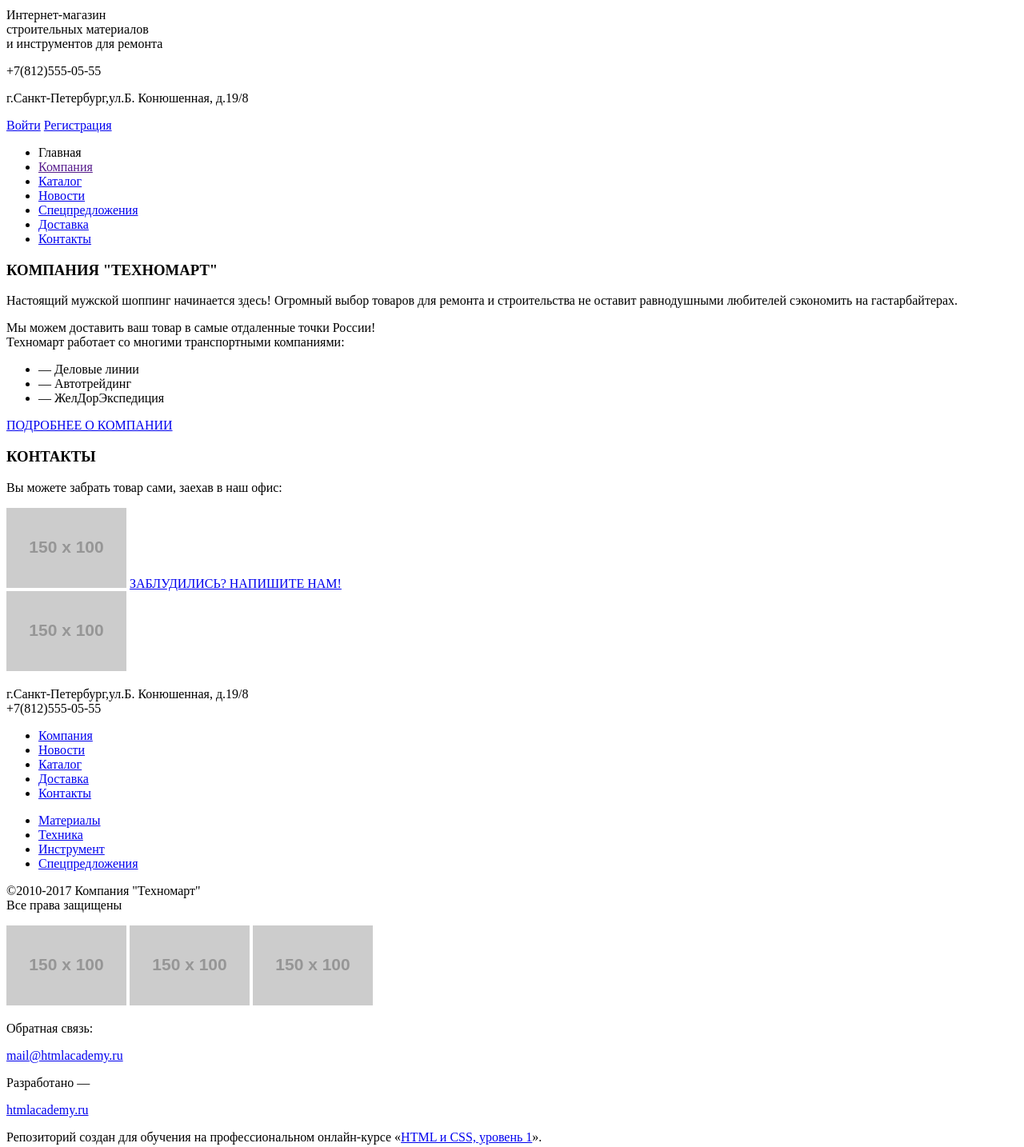
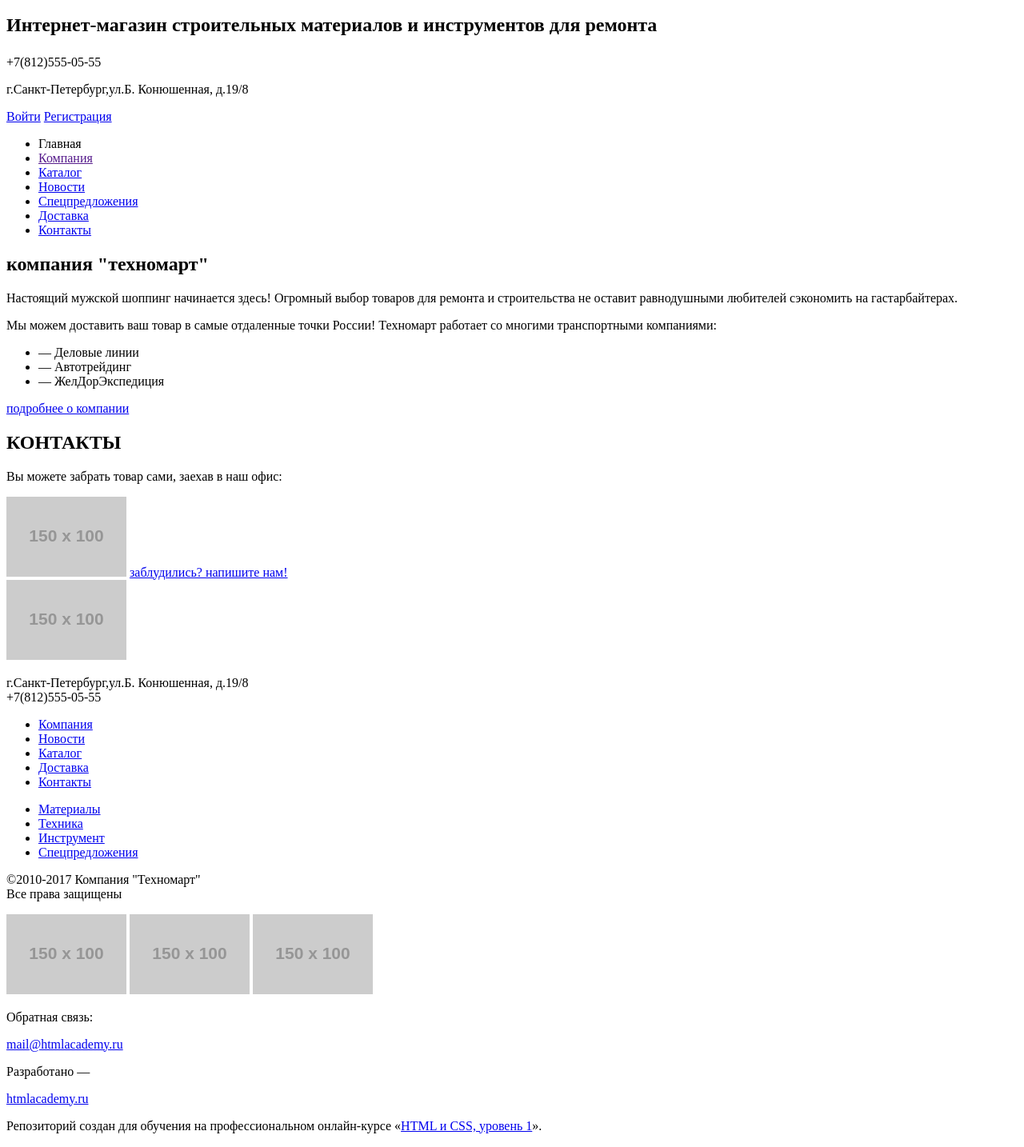
Before and after one commit to wormellow/1470113-technomart-28, a plain HTML site: page index.html in a window 1280 px wide. Shown: the part 340-1774 px from the top of the page at 80% size. Drawn offline with Linux system fonts and the light colour scheme; placeholder pictures from the web are drawn by us.

Commit message:
Update index.html

```diff
--- a/index.html
+++ b/index.html
@@ -6,36 +6,41 @@
   </head>
   <body>
 <header>
-<section>
+<div>
 <a href=''> <img src="https://via.placeholder.com/150x100" alt="">ТЕХНОМАРТ</a>
 <p>Поиск</p>
 <p>Закладки</p>
 <p>Корзина</p>
 <a href=''> <img src='https://via.placeholder.com/150x100' alt=''>Оформить заказ</a>
-</section>
+</div>
 
 <section>
-<p>
-   Интернет-магазин<br>
-   строительных материалов<br>
+<h1>
+ <p>
+   Интернет-магазин
+   строительных материалов
    и инструментов для ремонта
-</p>
-<p>+7(812)555-05-55</p>
-<p>г.Санкт-Петербург,ул.Б. Конюшенная, д.19/8</p>
-<a href='blank.html'>Войти</a>
-<a href='blank.html'>Регистрация</a>
-
+ </p>
+</h1>
+<div>
+ <p>+7(812)555-05-55</p>
+ <p>г.Санкт-Петербург,ул.Б. Конюшенная, д.19/8</p>
+</div>
+<div>
+ <a href='#'>Войти</a>
+ <a href='#'>Регистрация</a>
+</div>
 
 </section>
  <nav>
   <ul>
    <li><a>Главная</a></li>
    <li><a href=''>Компания</a></li>
-   <li><a href='blank.html'>Каталог</a></li>
-   <li><a href='blank.html'>Новости</a></li>
-   <li><a href='blank.html'>Спецпредложения</a></li>
-   <li><a href='blank.html'>Доставка</a></li>
-   <li><a href='blank.html'>Контакты</a></li>
+   <li><a href='#'>Каталог</a></li>
+   <li><a href='#'>Новости</a></li>
+   <li><a href='#'>Спецпредложения</a></li>
+   <li><a href='#'>Доставка</a></li>
+   <li><a href='#'>Контакты</a></li>
   </ul>
  </nav>
 </header>
@@ -43,51 +48,56 @@
 
 <main>
 <section>
-<h3>КОМПАНИЯ "ТЕХНОМАРТ"</h3>
+<h2>компания "техномарт"</h2>
+<div>
 <p>Настоящий мужской шоппинг начинается здесь! Огромный выбор товаров для ремонта и строительства не оставит равнодушными любителей сэкономить на гастарбайтерах.</p>
-<p>Мы можем доставить ваш товар в самые отдаленные точки России!<br>
+<p>Мы можем доставить ваш товар в самые отдаленные точки России!
    Техномарт работает со многими транспортными компаниями:</p>
+</div>
    <ul>
     <li>— Деловые линии</li>
 	<li>— Автотрейдинг</li>
 	<li>— ЖелДорЭкспедиция</li>
    </ul>
-<a href='blank.html'>ПОДРОБНЕЕ О КОМПАНИИ</a>
+<a href='#'>подробнее о компании</a>
 </section>
 
 <section>
-<h3>КОНТАКТЫ</h3>
+<h2>КОНТАКТЫ</h2>
 <p>Вы можете забрать товар сами, заехав в наш офис:</p>
 <a> <img src='https://via.placeholder.com/150x100' alt=''></a> <!--тут должна распологаться геолокация-->
-<a href='blank.html'>ЗАБЛУДИЛИСЬ? НАПИШИТЕ НАМ!</a>
+<a href='#'>заблудились? напишите нам!</a>
 </section>
 </main>
 
 
 <footer>
-<section>
+<div>
 <a> <img src="https://via.placeholder.com/150x100" alt=""> </a>
 <p>г.Санкт-Петербург,ул.Б. Конюшенная, д.19/8<br>
    +7(812)555-05-55</p>
+</div>
+<div>
    <nav>
     <ul>
-	 <li><a href='blank.html'>Компания</a></li>
-	 <li><a href='blank.html'>Новости</a></li>
-	 <li><a href='blank.html'>Каталог</a></li>
-	 <li><a href='blank.html'>Доставка</a></li>
-	 <li><a href='blank.html'>Контакты</a></li>
+	 <li><a href='#'>Компания</a></li>
+	 <li><a href='#'>Новости</a></li>
+	 <li><a href='#'>Каталог</a></li>
+	 <li><a href='#'>Доставка</a></li>
+	 <li><a href='#'>Контакты</a></li>
+    </ul>
+
+    <ul>
+     <li><a href='#'>Материалы</a></li>
+	 <li><a href='#'>Техника</a></li>
+	 <li><a href='#'>Инструмент</a></li>
+	 <li><a href='#'>Спецпредложения</a></li>
     </ul>
    </nav>
-   <ul>
-    <li><a href='blank.html'>Материалы</a></li>
-	<li><a href='blank.html'>Техника</a></li>
-	<li><a href='blank.html'>Инструмент</a></li>
-	<li><a href='blank.html'>Спецпредложения</a></li>
-   </ul>
-</section>
+</div>
 
 
-<section>
+<div>
  <p>©2010-2017 Компания "Техномарт"<br>
    Все права защищены
  </p>
@@ -98,7 +108,7 @@
    <a href='mail@htmlacademy.ru'>mail@htmlacademy.ru</a>
   <p>Разработано — </p>
    <a href='htmlacademy.ru'>htmlacademy.ru</a>
-</section>
+</div>
 </footer>
     <p>Репозиторий создан для обучения на профессиональном онлайн‑курсе «<a href="https://htmlacademy.ru/intensive/htmlcss">HTML и CSS, уровень 1</a>».</p>
 
```
